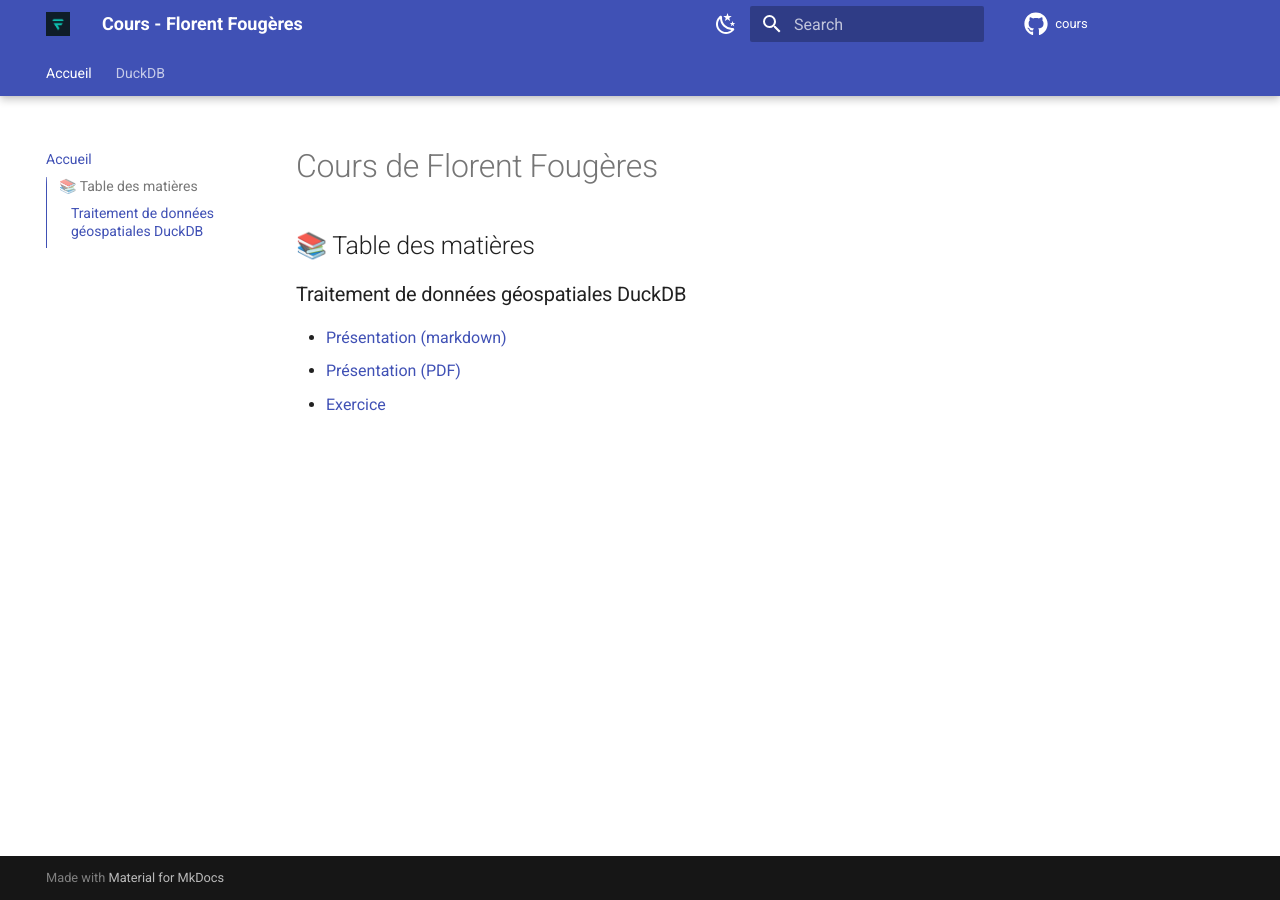
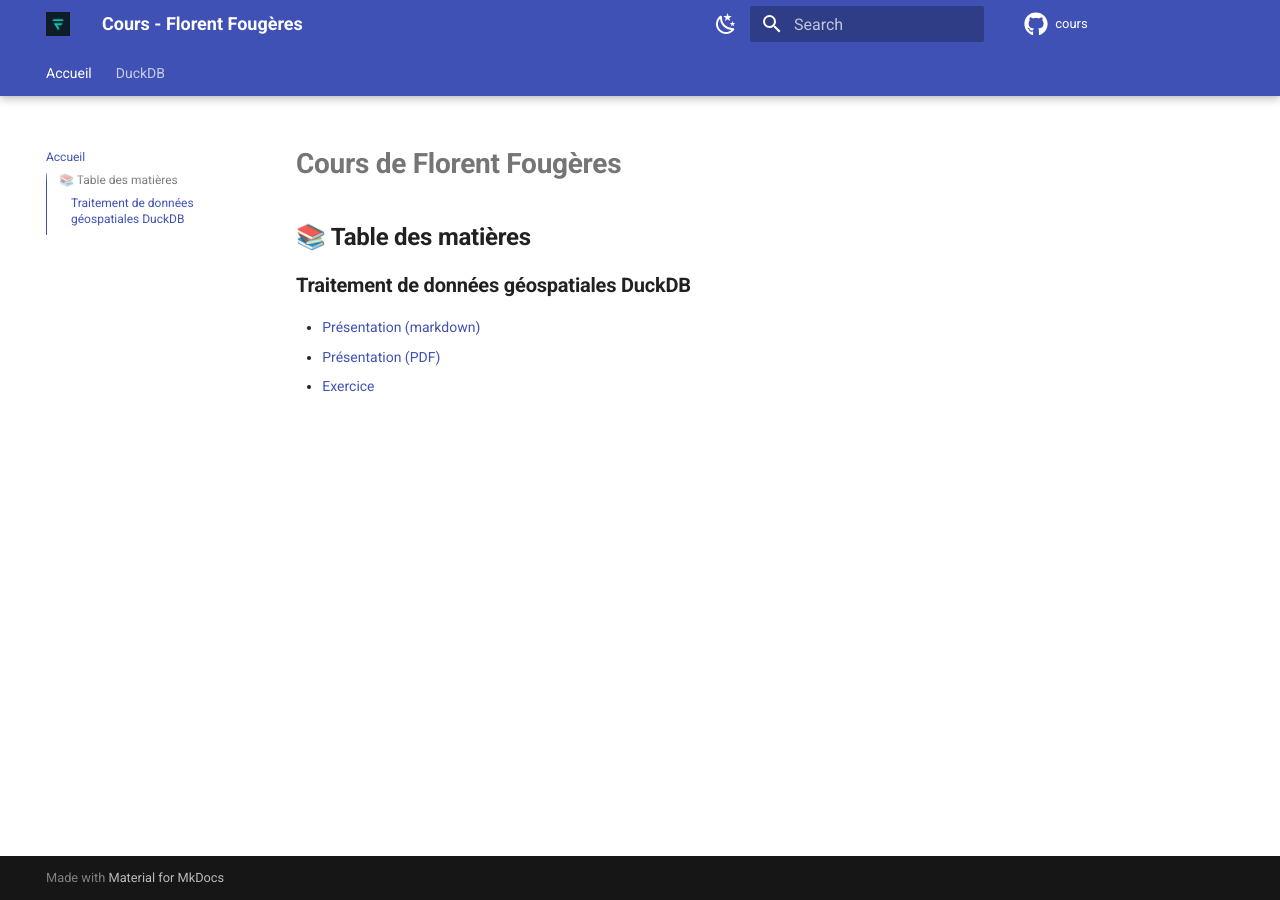
Before and after one commit to florentfougeres/cours, an MkDocs documentation site: the page built from docs/index.md, in a window 1280 px wide. Built offline with MkDocs 1.6.1 and Material for MkDocs 9.7.7, drawn with Linux system fonts in a browser that asks for light colours; comment, search, counter and statistics services are not loaded.

Commit message:
reprise visuel

```diff
--- /dev/null
+++ b/docs/stylesheets/extra.css
@@ -0,0 +1,29 @@
+/* H1, H2, H3 plus gras pour MkDocs Material */
+.md-content h1 {
+  font-weight: 800;
+  font-size: 1.4rem;
+}
+.md-content h2 {
+  font-weight: 700;
+  font-size: 1.2rem;
+}
+.md-content h3 {
+  font-weight: 600;
+  font-size: 1rem;
+}
+
+@import url('https://fonts.googleapis.com/css2?family=JetBrains+Mono&display=swap');
+
+.md-content pre, .md-content code {
+  font-family: "JetBrains Mono", monospace;
+}
+
+/* Texte du contenu principal */
+.md-typeset {
+  font-size: 0.70rem;
+}
+
+/* Navigation gauche */
+.md-nav__item {
+  font-size: 0.60rem;
+}
--- a/mkdocs.yml
+++ b/mkdocs.yml
@@ -3,10 +3,11 @@ site_url: https://florentfougeres.github.io/cours/
 repo_name: "cours"
 repo_url: "https://github.com/florentfougeres/cours"
 
+extra_css:
+  - stylesheets/extra.css
+
 theme:
   name: material
-  extra_css:
-    - assets/stylesheets/extra.css
   palette:
     # Palette clair
     - scheme: default
@@ -15,7 +16,6 @@ theme:
       toggle:
         icon: material/weather-night
         name: Passer en mode sombre
-
     # Palette sombre
     - scheme: slate
       primary: indigo
@@ -23,7 +23,6 @@ theme:
       toggle:
         icon: material/weather-sunny
         name: Passer en mode clair
-
   features:
     - navigation.hide
     - navigation.instant
@@ -40,6 +39,7 @@ theme:
   favicon: assets/img/logo.png
   icon:
     repo: fontawesome/brands/github
+
 markdown_extensions:
   - attr_list
   - admonition
@@ -53,13 +53,16 @@ markdown_extensions:
       alternate_style: true
   - pymdownx.details
   - md_in_html
+
 plugins:
   - search:
       lang: fr
   - mermaid2
+
 nav:
   - Accueil: index.md
   - DuckDB:
     - Présentation: duckdb/presentation.md
     - Exercice: duckdb/exercice.md
+
 use_directory_urls: false
```
Also changed, not shown: docs/assets/stylesheets/extra.css (deleted, +0 -12 lines).
